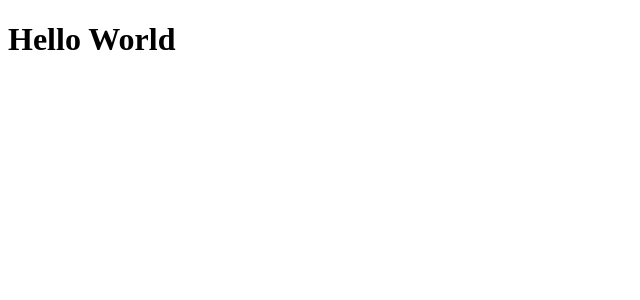
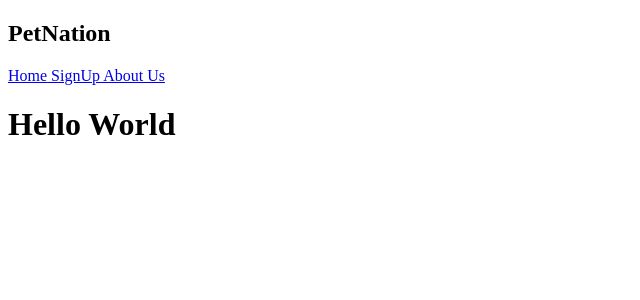
Before and after one commit to jedopie/PetNation_PP1, a React (Vite) app: page / in a window 1280 px wide. Shown: the top 300 px of the page, without its empty margins (0-640 px from the left). Built offline with nearby package versions, Linux system fonts and the light colour scheme.

Commit message:
Navbar added to app page

```diff
--- a/src/App.tsx
+++ b/src/App.tsx
@@ -1,11 +1,13 @@
 import { useState } from "react";
 import "./App.css";
+import Navbar from "./Navbar";
 
 function App() {
   const [count, setCount] = useState(0);
 
   return (
     <div className="App">
+      <Navbar />
       <div className="content">
         <h1>Hello World</h1>
       </div>
```
